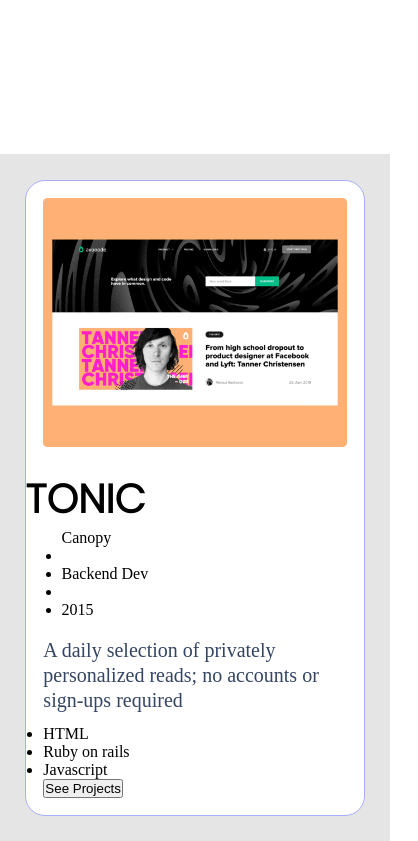
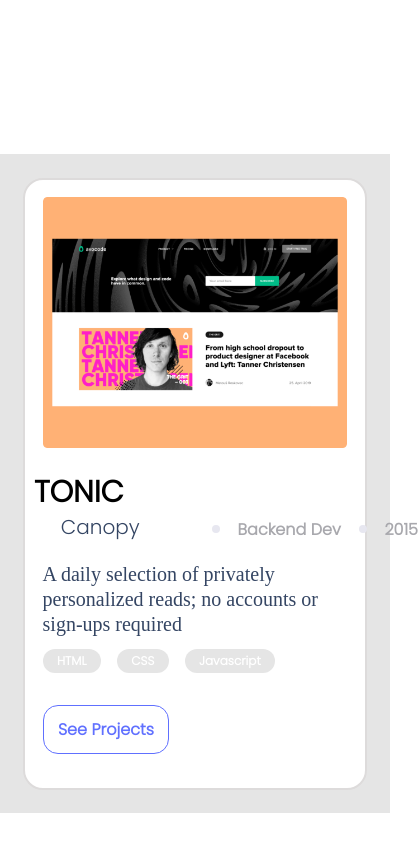
Before and after one commit to Isaac-ej/Portfolio_Website, a website: page index.html in a window 390 px wide. Shown: the part 533-1374 px from the top of the page, 418 px wide, since content can reach past the window. After the commit the page ends 1346 px from the top, so only its background shows below. Drawn offline with Linux system fonts and the light colour scheme.

Commit message:
fix tags elements , correct styling and responsiveness

```diff
--- a/index.html
+++ b/index.html
@@ -60,11 +60,11 @@
               <div class="primary-text">
                 <h5 class="tonic">TONIC </h5>
                 <div class="frame">
-                  <div>Canopy</div>
+                  <p>Canopy</p>
                   <ul>
-                    <li><span></span></li>
+                    <li><div class="spans"></div></li>
                     <li>Backend Dev</li>
-                    <li><span></span></li>
+                    <li><p class="spans"></p></li>
                     <li>2015</li>
                   </ul>
                 </div>
@@ -74,7 +74,7 @@
             <div class="techs">
               <ul>
                 <li>HTML</li>
-                <li>Ruby on rails</li>
+                <li> CSS</li>
                 <li>Javascript</li>
               </ul>
             </div>
--- a/style.css
+++ b/style.css
@@ -120,12 +120,11 @@
  .bg {
   background-color: #fff;
   padding: 5%;
-  border: 1px solid #a7aeff;
+  border: 2px solid #dddbdb;
   border-radius: 20px;
  }
 .container {
   padding:6%;
-  border: 2px solid #b200;
   font-family: 'Poppins' sans-serif;
   max-width: 768px;
   margin: auto;
@@ -134,6 +133,8 @@
   background: #E5e5e5;
   display: grid;
   grid-template-columns: 1fr;
+  font-weight: 700;
+  margin-bottom: 4rem;
 }
 
 .left-block {
@@ -149,17 +150,84 @@
 }
 
 .tonic {
-  font-size: 40px;
+  font-size: 30px;
   font-weight: bolder;
   font-family: 'poppins';
   transform: translateX(-30%);
 }
-@media (max-width: 775px) and (min-width: 900px) {
+
+ .frame {
+  display: grid;
+  grid-template-columns: repeat(3, 1fr);
+  font-family: 'Poppins';
+  font-weight: 700;
+  color: #a8a8ad;
+ }
+
+ .frame ul {
+  list-style: none;
+  display: flex;
+  justify-content: space-between;
+  align-items: center;
+  margin-left: 4rem;
+  width: 100%;
+ }
+
+ .frame ul li {
+   margin-left: .5rem;
+   font-size: 16px;
+   font-weight: 700;
+ }
+  .frame .spans {
+  width: 8px;
+  height: 8px;
+  border-radius: 50%;
+  background: #e7e7f0;
+}
+
+.techs {
+  display: flex;
+  align-items: center;
+  justify-content: flex-start;
+}
+
+.techs ul {
+  list-style: none;
+  display: flex;
+  justify-content: center;
+}
+
+.techs ul li {
+  margin-right: 1rem;
+  margin-bottom: 2rem;
+  width: 100%;
+  background-color: #E5e5e5;
+  color:#fff;
+  padding: .2rem .9rem;
+  border-radius: 15px;
+  font-family: 'Poppins';
+  font-size: 12px;
+}
+
+button {
+  padding: .7rem .9rem;
+  cursor: pointer;
+  color: #6070ff;
+  font-size: 16px;
+  font-family: 'Poppins';
+  font-weight: bold;
+  background: transparent;
+  border-radius: 15px;
+  border: #6070ff solid 1px;
+  margin-bottom: 1rem;
+}
+@media (max-width: 775px) and (min-width: 800px) {
   body {
     max-width: 750px;
     margin: auto;
     text-align: start;
     margin-bottom: -5rem;
+    overflow: hidden;
   }
 
   .title {
@@ -176,4 +244,11 @@
     flex-grow: 0;
     transform: translateX(-70%);
   }
+
+ .tonic {
+   font-size: 20px;
+   font-weight: bolder;
+   font-family: 'poppins';
+   transform: translateX(-39%);
+ }
 }
```
